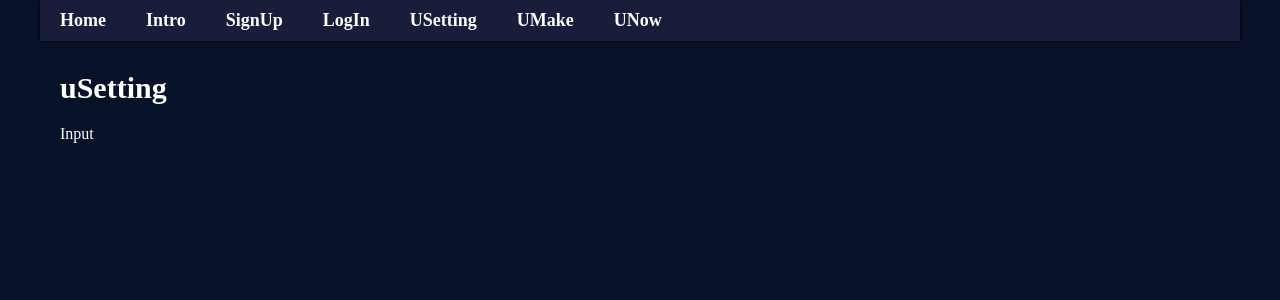
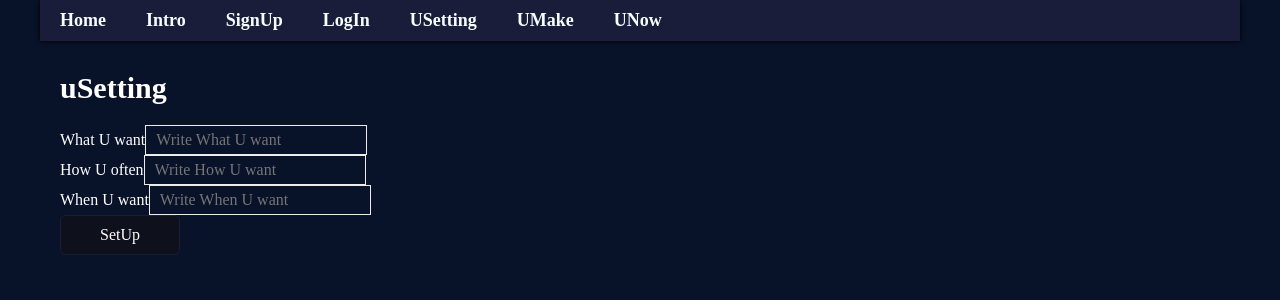
Before and after one commit to doakuma/uHavit, a React (Create React App) app in the folder uhavit/: page /USetting in a window 1280 px wide. Shown: the top 300 px of the page. Built offline with nearby package versions, Linux system fonts and the light colour scheme.

Commit message:
uSetting

```diff
--- a/uhavit/src/view/uSetting/uSetting.js
+++ b/uhavit/src/view/uSetting/uSetting.js
@@ -1,21 +1,74 @@
-import React, { Component }from 'react';
+import React, { useState }from 'react';
 import Container from '../../container/Container';
 import Title from '../../components/Title';
 import Input from '../../components/Input';
 import Button from '../../components/Button';
 
-class USetting extends Component {
-    render() {
+
+const USetting = () => {
+    const [setInfo, setState] = useState({
+        uWant: '',
+        uFreq: '',
+        uWhen: ''
+    })
+
+    const updateField = e => {
+        setState({
+            ...setInfo,
+            [e.target.name]: e.target.value
+        })
+    }
+
+    const resetLogin = (e) => {
+        setState({
+            [e.target.name]: ''
+        })
+    }
+
+    const confirmLogin = (e) => {
+        e.preventDefault();
+        console.log(setInfo)
+    }
     return(
         <Container>
             <Title level={2} text="uSetting"/>
 
             <form>
-                    Input
+                <Input
+                    title="What U want"
+                    id="uWant"
+                    name="uWant"
+                    type="text"
+                    value={setInfo.uWant}
+                    handleChang={updateField}
+                    placeholder="Write What U want"
+                />
+                <Input
+                    title="How U often"
+                    id="uFreq"
+                    name="uFreq"
+                    type="number"
+                    value={setInfo.uFreq}
+                    handleChang={updateField}
+                    placeholder="Write How U want"
+                />
+                <Input
+                    title="When U want"
+                    id="uWhen"
+                    name="uWhen"
+                    type="number"
+                    value={setInfo.uWhen}
+                    handleChang={updateField}
+                    placeholder="Write When U want"
+                />
+                <Button
+                    type="submit"
+                    title="SetUp"
+                />
             </form>
         </Container>
     )
-    }
+
 }
 
 export default USetting;
```
Lines whose indentation alone changed are shown as unchanged.
